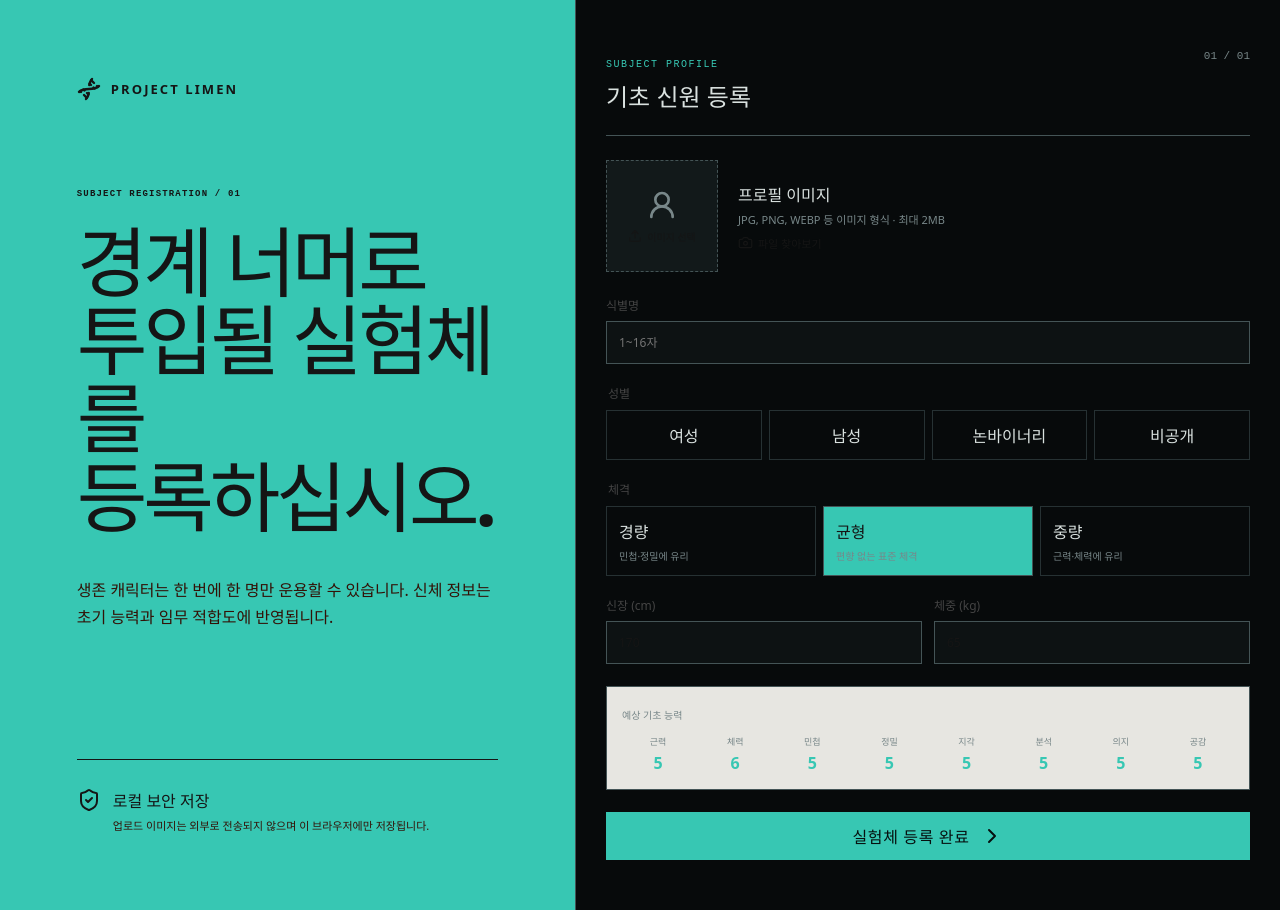
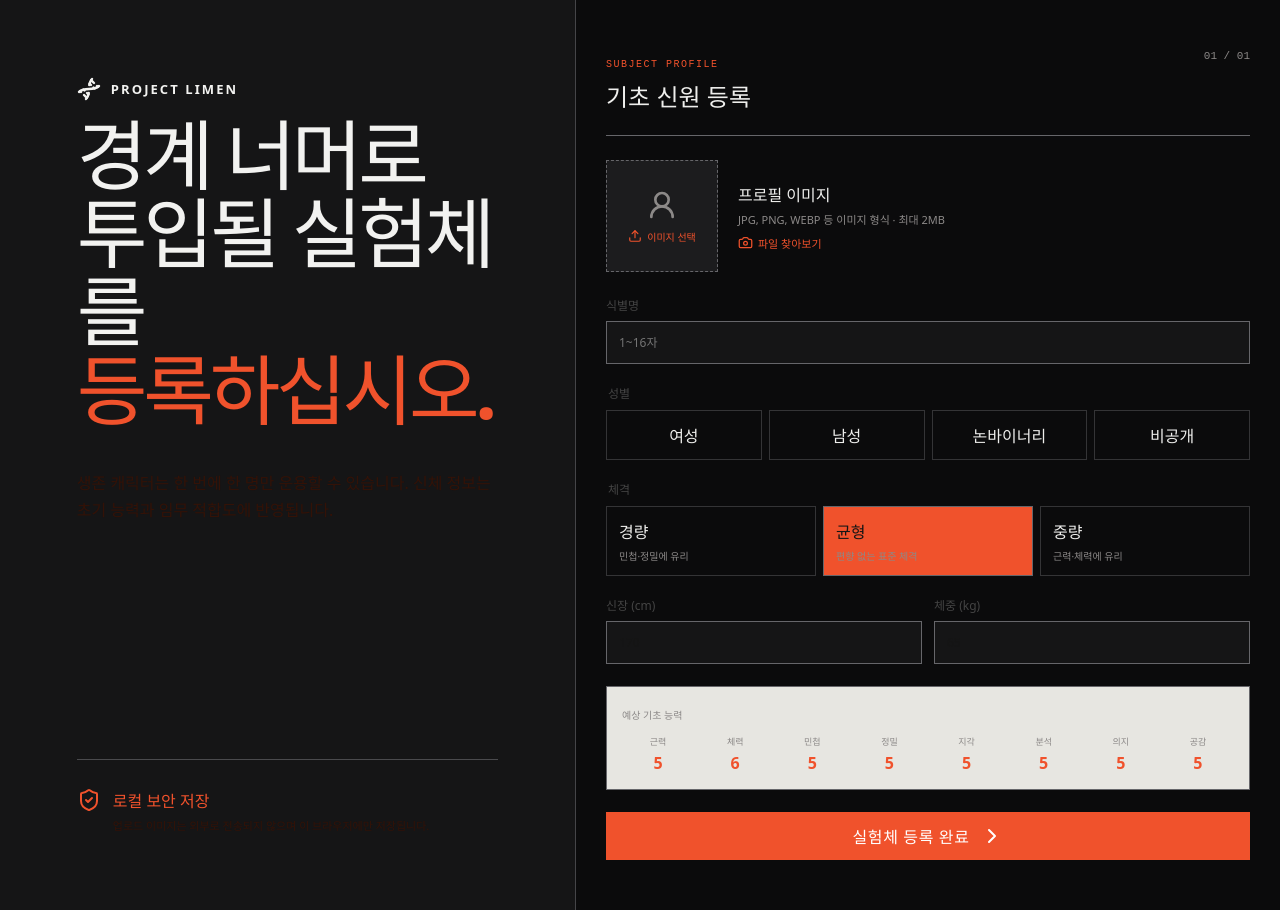
Before and after one commit to dt7070573/PROJECTLIMEN, a React (Vite) app: page / in a window 1280 px wide. Built offline with nearby package versions, Linux system fonts and the light colour scheme.

Commit message:
style: match monochrome surveillance reference

```diff
--- a/src/App.css
+++ b/src/App.css
@@ -215,6 +215,63 @@ body { color: var(--text); }
   .onboarding-intro { background: var(--accent); }
 }
 
+/* Monochrome surveillance palette */
+.eyebrow { display: none !important; }
+.app-shell, body { background: #0b0b0c; }
+.sidebar { background: #111112; border-color: #363638; }
+.brand { color: #f1f1ef; }
+.subject-chip { border-color: #3c3c3e; }
+.subject-chip img, .subject-chip > svg { border-color: #67676b; background: #181819; color: var(--accent); }
+.sidebar nav button { color: #8e8e90; }
+.sidebar nav button:hover { border-color: #77777a; background: #1b1b1d; color: #f2f2f0; }
+.sidebar nav button.active { border-color: var(--accent); background: #211412; color: #fff; }
+.status-dot, .topbar-status i, .zone-network i { background: var(--accent); box-shadow: 0 0 9px #f0522c88; }
+.topbar { background: #101011f5; border-color: #353537; }
+.topbar-status > span { color: #949496; }
+.notice { background: #28120e; border-color: #743521; }
+.page-heading { border-color: #343436; }
+.page-heading h1 { font-size: clamp(36px, 4vw, 58px); color: #f2f2f0; }
+.panel, .metric, .mission-card, .experience-console, .zone-console, .coop-intro, .coop-roster, .coop-settings, .coop-status, .coop-complete { background: #151516; border-color: #373739; }
+.metric-grid, .zone-workspace { border-color: #5a5a5d; }
+.metric { background: #161617; border-color: #353537; }
+.metric svg, .item-card > svg, .inventory-row svg { color: #d6d6d3; }
+.metric > i, .progress i, .gauge b, .stats-panel p b, .body-part-grid b { background: var(--accent); }
+.primary-action { border-color: var(--accent); background: var(--accent); color: #fff; }
+.primary-action:hover { background: var(--accent-hover); color: #fff; }
+.zone-toolbar { background: #131314; border-color: #4b4b4e; }
+.zone-toolbar input, .zone-toolbar select { border-color: #3c3c3e; color: #e9e9e7; }
+.zone-directory { background: #111112; border-color: #555558; }
+.zone-row { border-color: #323234; }
+.zone-row:hover { background: #1d1d1f; }
+.zone-row.selected { background: #2c1814; }
+.zone-row.selected::before { background: var(--accent); }
+.zone-identity small, .panel-title > span, .mission-code, .live-badge, .report-row b, .reward strong { color: var(--accent) !important; }
+.risk { border-color: #646468; color: #adadaf; }
+.risk-3 { border-color: #806634; color: #d7ad59; }
+.risk-4, .risk-5 { border-color: #984431; color: #ff7452; }
+.zone-map { background: #202022; border-color: #525255; }
+.zone-map::before { opacity: .36; background-image: linear-gradient(#3a3a3d 1px, transparent 1px), linear-gradient(90deg, #3a3a3d 1px, transparent 1px); }
+.map-line { background: #77777a; }
+.map-node i { border-color: var(--accent); background: #1a1a1c; box-shadow: 0 0 10px #f0522c88; }
+.map-node.signal i { border-color: #e0aa46; box-shadow: 0 0 10px #e0aa4688; }
+.map-node.depth i { border-color: #ff4936; box-shadow: 0 0 10px #ff493688; }
+.zone-facts, .zone-facts > div, .deployment-grid fieldset, .unit-choice button, .segmented button, .duration-strip button { border-color: #3b3b3d; }
+.deployment-grid select { background: #202022; }
+.unit-choice button.selected, .segmented button.selected, .duration-strip button.selected { border-color: var(--accent); background: #321813; }
+.coop-intro blockquote { border-color: var(--accent); background: #28130f; }
+.role-grid button.selected { border-color: var(--accent); background: #321813; }
+.developer-box { background: #111112; }
+.world-events { background: #1d1010; border-color: #71392f; }
+.world-heading { background: #30130f; border-color: #71392f; }
+.body-part-grid > div, .voice-grid blockquote { background: #1b1b1d; }
+.experience-viewport li.loot p, .experience-viewport li.clue p { color: #ff7757; }
+.experience-console header i { background: var(--accent); }
+.onboarding-intro { background: #151516; border-color: #454548; }
+.onboarding-intro .brand, .onboarding-intro h1 { color: #f2f2f0; }
+.onboarding-intro h1 em, .portrait-upload span, .text-button { color: var(--accent); }
+.security-note { border-color: #4a4a4d; color: var(--accent); }
+.critical-screen { background: #0b0b0c; }
+
 /* Four-person shared mission simulator */
 .coop-intro { display: grid; grid-template-columns: minmax(0, 1fr) 260px; gap: 24px; align-items: end; }
 .coop-intro h2 { margin: 8px 0; font-size: 34px; }
@@ -351,9 +408,9 @@ body { color: var(--text); background: var(--bg); }
 .zone-toolbar input, .zone-toolbar select { width: 100%; height: 100%; border: 0; border-right: 1px solid var(--line); background: transparent; color: var(--text); outline: 0; }
 .zone-toolbar select { padding: 0 12px; }
 .zone-toolbar > span { min-width: 100px; display: grid; place-items: center; color: var(--muted); font: 10px ui-monospace, monospace; }
-.zone-workspace { display: grid; grid-template-columns: minmax(420px, .82fr) minmax(560px, 1.18fr); min-height: 720px; margin-top: 12px; border: 1px solid var(--line-strong); }
+.zone-workspace { display: grid; grid-template-columns: minmax(340px, .76fr) minmax(460px, 1.24fr); min-height: 720px; margin-top: 12px; border: 1px solid var(--line-strong); }
 .zone-directory { max-height: 760px; overflow: auto; border-right: 1px solid var(--line-strong); background: #090d0e; }
-.zone-row { position: relative; width: 100%; min-height: 76px; display: grid; grid-template-columns: 42px minmax(160px, 1fr) 112px 48px 42px; gap: 10px; align-items: center; padding: 11px 15px; border: 0; border-bottom: 1px solid var(--line); background: transparent; color: var(--text); text-align: left; cursor: pointer; }
+.zone-row { position: relative; width: 100%; min-height: 76px; display: grid; grid-template-columns: 34px minmax(130px, 1fr) 88px 38px 36px; gap: 7px; align-items: center; padding: 11px 12px; border: 0; border-bottom: 1px solid var(--line); background: transparent; color: var(--text); text-align: left; cursor: pointer; }
 .zone-row:hover, .zone-row.selected { background: var(--accent-dim); }
 .zone-row.selected::before { content: ''; position: absolute; inset: 0 auto 0 0; width: 3px; background: var(--accent); }
 .zone-index { color: #536264; font: 11px ui-monospace, monospace; }
@@ -430,3 +487,40 @@ body { color: var(--text); background: var(--bg); }
   .deployment-grid, .deploy-footer { grid-template-columns: 1fr; }
   .compact-heading .zone-network { display: none; }
 }
+
+/* Final reference-matched color layer */
+.app-shell, body { background: #0b0b0c; }
+.sidebar { background: #111112; border-color: #363638; }
+.brand { color: #f1f1ef; }
+.subject-chip { border-color: #3c3c3e; }
+.subject-chip img, .subject-chip > svg { border-color: #67676b; background: #181819; color: var(--accent); }
+.sidebar nav button { color: #8e8e90; }
+.sidebar nav button:hover { border-color: #77777a; background: #1b1b1d; color: #f2f2f0; }
+.sidebar nav button.active { border-color: var(--accent); background: #2c1814; color: #fff; }
+.status-dot, .topbar-status i, .zone-network i { background: var(--accent); box-shadow: 0 0 9px #f0522c88; }
+.topbar { background: #101011f5; border-color: #353537; }
+.notice { background: #28120e; border-color: #743521; }
+.page-heading { border-color: #343436; }
+.page-heading h1 { color: #f2f2f0; }
+.panel, .metric, .mission-card, .experience-console, .zone-console, .coop-intro, .coop-roster, .coop-settings, .coop-status, .coop-complete { background: #151516; border-color: #373739; }
+.metric-grid, .zone-workspace { border-color: #5a5a5d; }
+.metric { background: #161617; border-color: #353537; }
+.metric svg, .item-card > svg, .inventory-row svg { color: #d6d6d3; }
+.primary-action { border-color: var(--accent); background: var(--accent); color: #fff; }
+.primary-action:hover { background: var(--accent-hover); color: #fff; }
+.zone-toolbar { background: #131314; border-color: #4b4b4e; }
+.zone-directory { background: #111112; border-color: #555558; }
+.zone-row { border-color: #323234; }
+.zone-row:hover { background: #1d1d1f; }
+.zone-row.selected { background: #2c1814; }
+.zone-identity small { color: var(--accent); }
+.zone-map { background: #202022; border-color: #525255; }
+.zone-map::before { opacity: .36; background-image: linear-gradient(#3a3a3d 1px, transparent 1px), linear-gradient(90deg, #3a3a3d 1px, transparent 1px); }
+.map-line { background: #77777a; }
+.map-node i { border-color: var(--accent); background: #1a1a1c; box-shadow: 0 0 10px #f0522c88; }
+.unit-choice button.selected, .segmented button.selected, .duration-strip button.selected, .role-grid button.selected { border-color: var(--accent); background: #321813; }
+.coop-intro blockquote { border-color: var(--accent); background: #28130f; }
+.developer-box { background: #111112; }
+.onboarding-intro { background: #151516; border-color: #454548; }
+.onboarding-intro h1 em, .portrait-upload span, .text-button { color: var(--accent); }
+@media (max-width: 720px) { .sidebar { background: #111112f7; } }
--- a/src/index.css
+++ b/src/index.css
@@ -2,21 +2,21 @@
 
 :root {
   font-family: 'Geist Variable', Pretendard, system-ui, sans-serif;
-  color: #d9e1df;
-  background: #070a0b;
+  color: #eeeeec;
+  background: #0b0b0c;
   font-synthesis: none;
-  --bg: #070a0b;
-  --surface: #0d1213;
-  --surface-2: #12191a;
-  --line: #263133;
-  --line-strong: #445456;
-  --muted: #788789;
-  --text: #d9e1df;
-  --accent: #37c7b3;
-  --accent-hover: #55deca;
-  --accent-dim: #102d2a;
-  --danger: #d85f5a;
-  --warning: #d5a943;
+  --bg: #0b0b0c;
+  --surface: #151516;
+  --surface-2: #1c1c1e;
+  --line: #343436;
+  --line-strong: #66666a;
+  --muted: #8c8988;
+  --text: #eeeeec;
+  --accent: #f0522c;
+  --accent-hover: #ff6841;
+  --accent-dim: #321813;
+  --danger: #ff4936;
+  --warning: #d0a24c;
 }
 
 * { box-sizing: border-box; }
```
Also changed, not shown: 1 other file (tests, documents, lock files or other folders).
